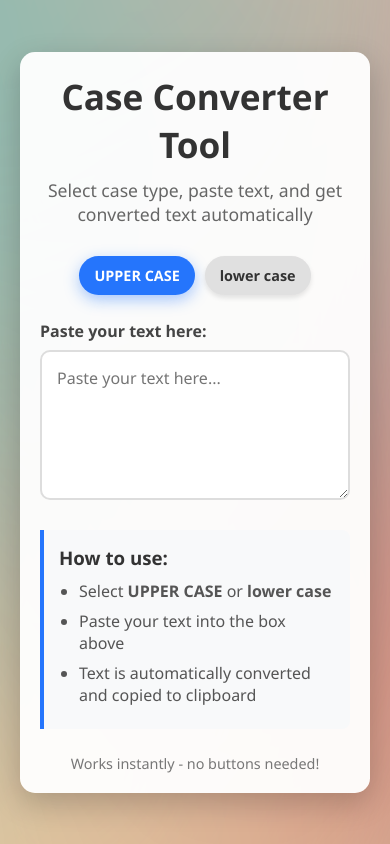
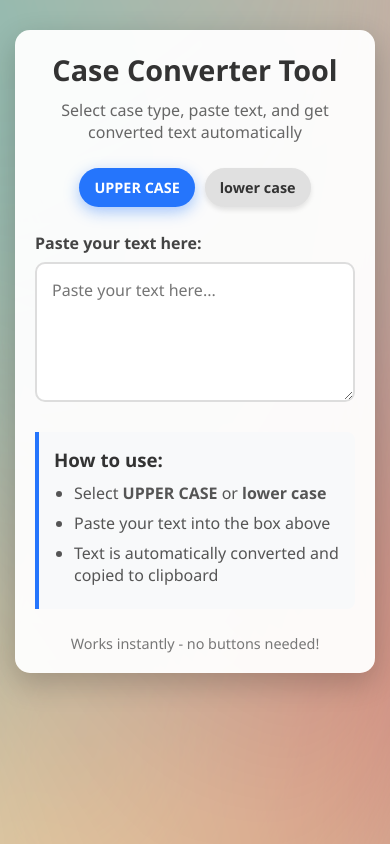
Before and after one commit to Desai98-DD/case-converter-tool, a plain HTML site: page index.html in a window 390 px wide. Drawn offline with Linux system fonts and the light colour scheme.

Commit message:
Fix mobile scrolling

```diff
--- a/style.css
+++ b/style.css
@@ -5,16 +5,23 @@
   font-family: 'Segoe UI', Tahoma, Geneva, Verdana, sans-serif;
 }
 
+html {
+  min-height: 100%;
+}
+
 body {
   background: #7fbdb3;
   min-height: 100vh;
+  min-height: 100dvh;
   display: flex;
   justify-content: center;
   align-items: center;
   padding: 20px;
-  overflow: hidden;
+  overflow-x: hidden;
+  overflow-y: auto;
 }
 
+/* Animated pastel mesh/liquid background */
 .animated-bg {
   position: fixed;
   inset: 0;
@@ -24,6 +31,7 @@ body {
   background: #7fbdb3;
 }
 
+/* First animated gradient layer */
 .animated-bg::before {
   content: "";
   position: absolute;
@@ -40,6 +48,7 @@ body {
   animation: meshMove1 8s ease-in-out infinite alternate;
 }
 
+/* Second animated gradient layer */
 .animated-bg::after {
   content: "";
   position: absolute;
@@ -56,6 +65,7 @@ body {
   animation: meshMove2 11s ease-in-out infinite alternate;
 }
 
+/* Slightly visible background movement */
 @keyframes meshMove1 {
   0% {
     transform: translate(-10%, -7%) scale(1.1);
@@ -103,6 +113,7 @@ body {
   max-width: 600px;
   padding: 30px;
   text-align: center;
+  margin: 20px 0;
 }
 
 h1 {
@@ -244,9 +255,25 @@ textarea:focus {
   font-size: 0.9rem;
 }
 
+/* Mobile fix */
 @media (max-width: 600px) {
+  body {
+    align-items: flex-start;
+    padding: 15px;
+  }
+
   .container {
+    margin: 15px 0 30px;
     padding: 20px;
+  }
+
+  h1 {
+    font-size: 1.8rem;
+  }
+
+  .subtitle {
+    font-size: 1rem;
+    margin-bottom: 25px;
   }
 
   .case-selector {
@@ -257,4 +284,8 @@ textarea:focus {
     padding: 10px 15px;
     font-size: 0.9rem;
   }
+
+  textarea {
+    height: 140px;
+  }
 }
```
